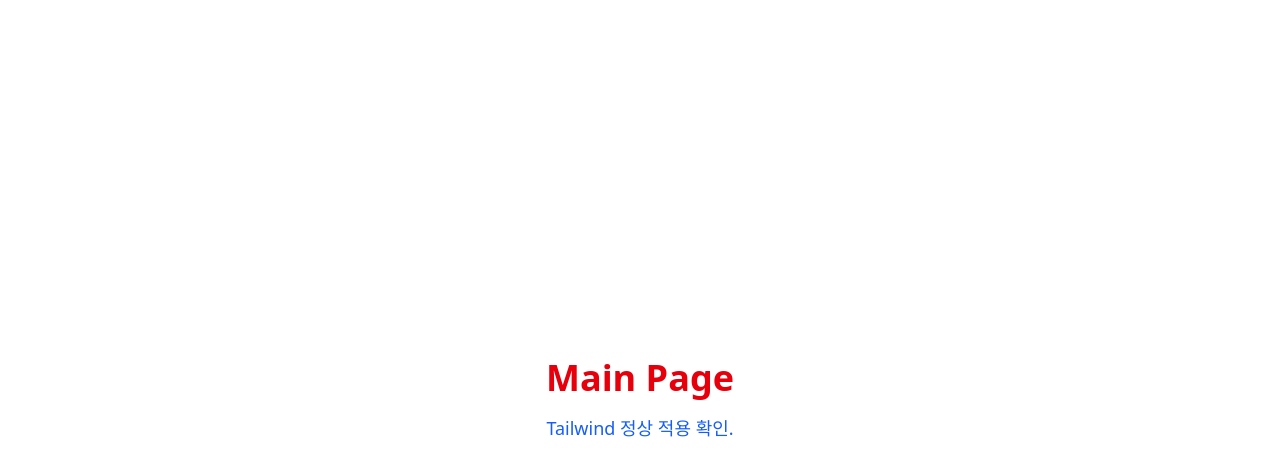
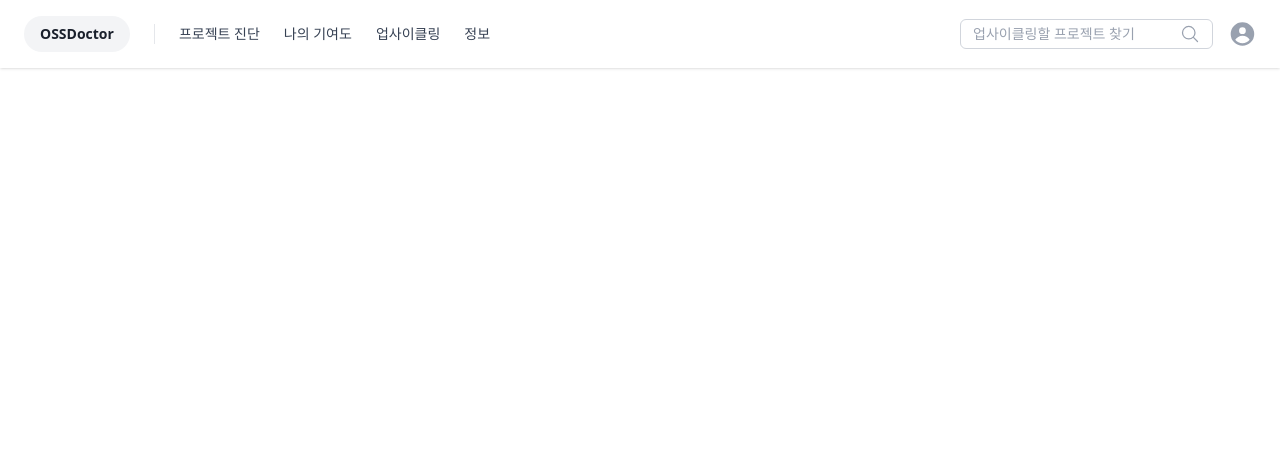
Before and after one commit to Hyeri-hci/OSSDoctor, a React (Vite) app in the folder frontend/: page / in a window 1280 px wide. Shown: the top 476 px of the page. Built offline with nearby package versions, Linux system fonts and the light colour scheme.

Commit message:
[Add] OSSDoctor HeaderSection Component 구현

```diff
--- a/frontend/package.json
+++ b/frontend/package.json
@@ -10,6 +10,8 @@
     "preview": "vite preview"
   },
   "dependencies": {
+    "@headlessui/react": "^2.2.4",
+    "@heroicons/react": "^2.2.0",
     "axios": "^1.10.0",
     "d3": "^7.9.0",
     "react": "^19.1.0",
--- /dev/null
+++ b/frontend/src/components/common/HeaderSection.jsx
@@ -0,0 +1,108 @@
+import React, { useState } from "react";
+import { UserCircleIcon } from '@heroicons/react/16/solid'
+import { MagnifyingGlassIcon, Bars3Icon } from '@heroicons/react/24/outline'
+
+const HeaderSection = () => {
+    const [isMenuOpen, setIsMenuOpen] = useState(false);
+    const [searchQuery, setSearchQuery] = useState("");
+
+    const navItems = ["프로젝트 진단", "나의 기여도", "업사이클링", "정보"];
+
+    const handleSearchChange = (e) => setSearchQuery(e.target.value);
+
+    const handleSearchSubmit = (e) => {
+        e.preventDefault();
+        console.log("Searching for:", searchQuery);
+    };
+
+    const toggleMenu = () => {
+        setIsMenuOpen((prev) => !prev);
+    };
+
+    const handleUserIconClick = () => {
+        const isLoggedIn = localStorage.getItem("isLoggedIn") === "true";
+        if (isLoggedIn) {
+            window.location.href = "/my-activity";
+        } else {
+            window.location.href = "/login";
+        }
+    };
+
+    return (
+        <header className="w-full bg-white shadow-sm px-6 py-4 flex items-center justify-between sticky top-0 z-50">
+            {/* Left Section: Logo and Navigation */}
+            <div className="flex items-center gap-6">
+
+                {/* Logo */}
+                <div
+                    className="bg-gray-100 px-4 py-2 rounded-full font-bold text-[#1a202c] text-sm [font-family: 'Roboto', Helvetica] font-bold text-2xl cursor-pointer"
+                    onClick={() => window.location.href = '/'}
+                >
+                    OSSDoctor
+                </div>
+
+                {/* Navigation (Desktop) */}
+                <nav className="hidden md:flex gap-6 border-l border-gray-200 pl-6">
+                    {navItems.map((item, idx) => (
+                        <a
+                            key={idx}
+                            href="#"
+                            className="text-sm text-gray-700 font-medium hover:font-bold transition"
+                        >
+                            {item}
+                        </a>
+                    ))}
+                </nav>
+
+                {/* Hamburger Menu (Mobile) */}
+                <div className="relative md:hidden">
+                    <Bars3Icon
+                        className="w-6 h-6 text-gray-600 cursor-pointer"
+                        onClick={toggleMenu}
+                    />
+                    {isMenuOpen && (
+                        <div className="absolute left-0 mt-2 w-48 bg-white border border-gray-200 rounded-md shadow-lg z-50">
+                            <nav className="flex flex-col">
+                                {navItems.map((item, idx) => (
+                                    <a
+                                        key={idx}
+                                        href="#"
+                                        className="px-4 py-2 text-sm text-gray-700 hover:bg-gray-100 cursor-pointer"
+                                        onClick={() => setIsMenuOpen(false)}
+                                    >
+                                        {item}
+                                    </a>
+                                ))}
+                            </nav>
+                        </div>
+                    )}
+                </div>
+            </div>
+
+            {/* Right Section: Search Bar and User Icon */}
+            <div className="flex items-center gap-4">
+                <form
+                    onSubmit={handleSearchSubmit}
+                    className="hidden sm:flex items-center border border-gray-300 rounded-md px-3 py-1 bg-white w-full"
+                >
+                    <input
+                        type="text"
+                        value={searchQuery}
+                        onChange={handleSearchChange}
+                        placeholder="업사이클링할 프로젝트 찾기"
+                        className="flex-grow bg-transparent text-sm text-gray-700 placeholder-gray-400 outline-none"
+                    />
+                    <MagnifyingGlassIcon className="w-5 h-5 text-gray-400 hidden sm:inline-flex" />
+                </form>
+
+                <UserCircleIcon
+                    onClick={handleUserIconClick}
+                    className="w-8 h-8 text-gray-400 cursor-pointer"
+                />
+            </div>
+        </header>
+    );
+};
+
+
+export default HeaderSection;
--- a/frontend/src/features/MainPage/pages/MainPage.jsx
+++ b/frontend/src/features/MainPage/pages/MainPage.jsx
@@ -1,10 +1,9 @@
 import React from "react";
-
+import HeaderSection from "../../../components/common/HeaderSection.jsx";
 export default function MainPage() {
   return (
-    <div className="flex flex-col items-center justify-center h-screen bg-primary">
-      <h1 className="text-4xl font-bold mb-4 text-red-600">Main Page</h1>
-      <p className="text-lg text-accent text-blue-600">Tailwind 정상 적용 확인.</p>
+    <div className="max-w-screen-2xl mx-auto flex flex-col items-center justify-center">
+      <HeaderSection />
     </div>
   );
 }
```
Also changed, not shown: 1 other file (tests, documents, lock files or other folders).
